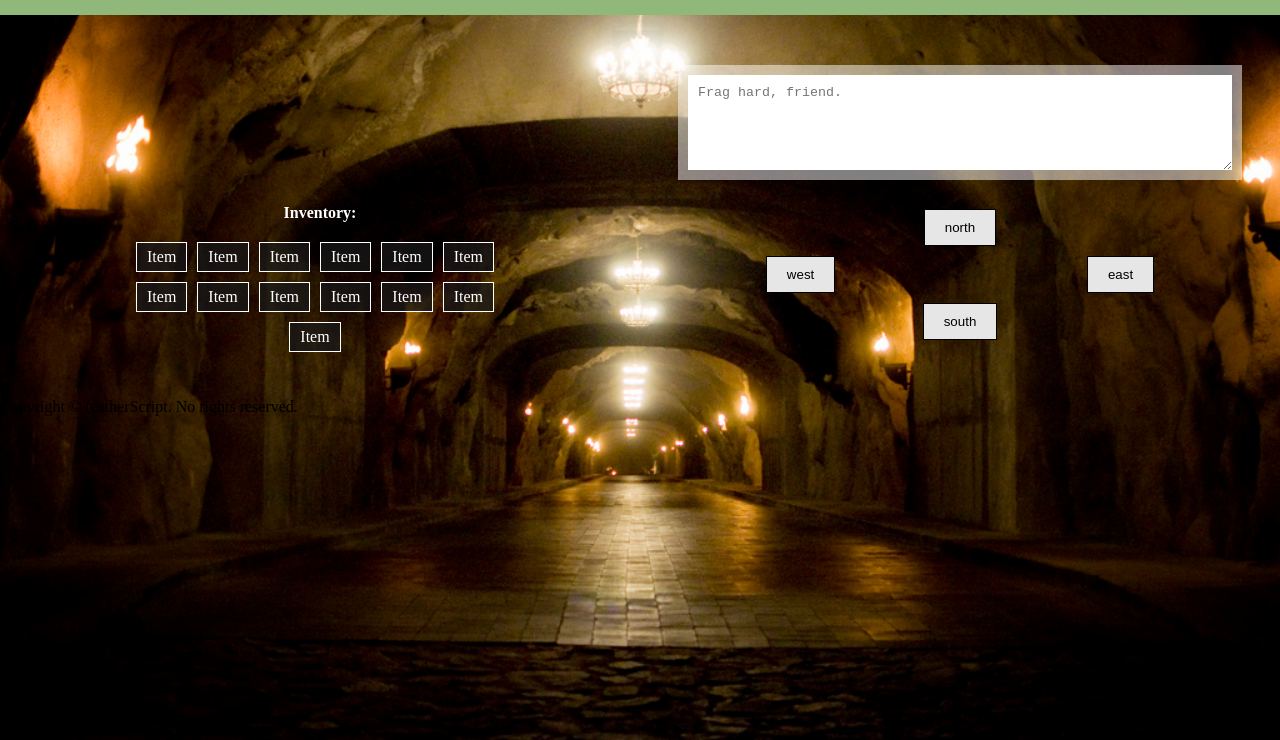
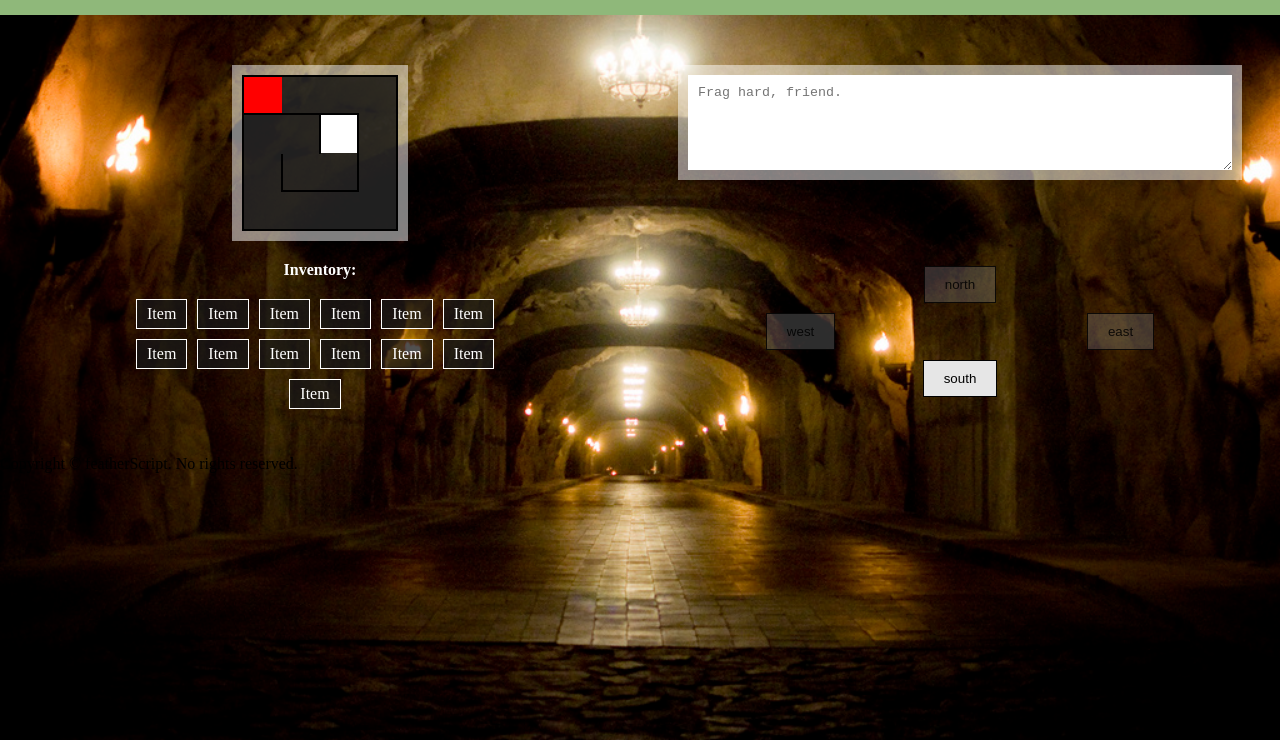
Before and after one commit to Geekwise-Javascript-1/hsgehrett, a plain HTML site: page arena/index.html in a window 1280 px wide. Shown: the part 60-800 px from the top of the page. Drawn offline with Linux system fonts and the light colour scheme.

Commit message:
early arena commit

```diff
--- a/arena/css/style.css
+++ b/arena/css/style.css
@@ -73,6 +73,9 @@ table td.active {
 }
 table td.visited {
     background-color: hsla(0, 0%, 0%, .5);
+}
+table td.exit {
+  background-color: red !important;
 }
 table td.bt {
     border-top-color: black;
--- a/arena/scripts/script.js
+++ b/arena/scripts/script.js
@@ -50,11 +50,34 @@ var n = document.getElementById("n");
 var e = document.getElementById("e");
 var s = document.getElementById("s");
 var w = document.getElementById("w");
+var tableHolder = document.getElementById('table');
+var maze, thisCell, exitCell, cells;
+
+function enableNorth(wall){
+  wall ? n.disabled = false : n.disabled = true;
+  console.log(wall);
+}
+function enableWest(wall){
+  wall ? w.disabled = false : w.disabled = true;
+  console.log(wall);
+}
+function enableSouth(wall){
+  wall ? s.disabled = false : s.disabled = true;
+  console.log(wall);
+}
+function enableEast(wall){
+  wall ? e.disabled = false : e.disabled = true;
+  console.log(wall);
+}
 
 n.addEventListener("click", function(evt){
   moveNorth(evt);
 });
 function moveNorth(evt){
+  statusCell(thisCell,'inactive');
+  thisCell = [thisCell[0]-1, thisCell[1]];
+  statusCell(thisCell, 'active');
+  chkWalls(cells);
   console.log(evt);
   console.log("Went North.");
 }
@@ -63,6 +86,10 @@ e.addEventListener("click", function(evt){
   moveEast(evt);
 });
 function moveEast(evt){
+  statusCell(thisCell,'inactive');
+  thisCell = [thisCell[0], thisCell[1]+1];
+  statusCell(thisCell, 'active');
+  chkWalls(cells);
   console.log(evt);
   console.log("Went East.");
 }
@@ -71,6 +98,10 @@ s.addEventListener("click", function(evt){
   moveSouth(evt);
 });
 function moveSouth(evt){
+  statusCell(thisCell,'inactive');
+  thisCell = [thisCell[0]+1, thisCell[1]];
+  statusCell(thisCell, 'active');
+  chkWalls(cells);
   console.log(evt);
   console.log("Went South.");
 }
@@ -79,16 +110,38 @@ w.addEventListener("click", function(evt){
   moveWest(evt);
 });
 function moveWest(evt){
+  statusCell(thisCell,'inactive');
+  thisCell = [thisCell[0], thisCell[1]-1];
+  statusCell(thisCell, 'active');
+  chkWalls(cells);
   console.log(evt);
   console.log("Went West.");
+}
+
+function statusCell(cell, status){
+  console.log(cell);
+  switch(status){
+    case "active":
+        maze.firstChild.childNodes[cell[0]].childNodes[cell[1]].classList.add('active');
+      break;
+    case "inactive":
+      maze.firstChild.childNodes[cell[0]].childNodes[cell[1]].classList.remove("active");
+      break;
+    case "exit":
+      maze.firstChild.childNodes[cell[0]].childNodes[cell[1]].classList.add("exit");
+      break;
+  }
+  return cell;
 }
 
 /*Grid*/
 
 var grid = function(x, y){
   var totalCells = x * y;
-  var cells = [];
-  var unvisited = [];
+  console.log(cells);
+ cells = [];
+ console.log(cells);
+   var unvisited = [];
 
     for(var i = 0; i < y; i++){
       cells[i] = [];
@@ -141,50 +194,122 @@ var grid = function(x, y){
         currentCell = path.pop();
       }
     }
-    return cells;
+    //return cells;s
+
+    gridStart(cells, path)
+
 }(4, 4);
 
 var table = document.getElementById('table');
-var newBtn = document.createElement('button');
 
-var form = document.createElement('form');
+function gridStart(cells, path){
+  gridBuilder(cells);
 
-var label1 = document.createElement('label');
-  label1.placeholder = 'Name';
-  label1.setAttribute('for', 'name');
-var input1 = document.createElement('input');
-  input1.id = 'name';
-  input1.type = 'text';
-  input1.placeholder = "Your Name Here";
+  thisCell = theCell(path[0]);
+  exitCell = leaveCell(path[path.length-1]);
+  chkWalls(cells);
+}
 
-var label2 = document.createElement('label');
-  label2.textContent = 'Your E-Mail'
-  label2.setAttribute('for', 'email')
-var input2 = document.createElement('input');
-  input2.id = 'email';
-  input2.type = 'email';
-  input2.placeholder = 'Your E-Mail Here';
+function gridBuilder(cells){
+  maze = document.createElement('table')
+  tableHolder.appendChild(maze);
+  //console.log(tableHolder);
+  for(var i = 0; i < cells.length; i++){
+    maze.insertRow(i);
+      for(var j = 0; j < cells[i].length; j++){
+        maze.firstChild.childNodes[i].insertCell(j);
+        thisCell = maze.firstChild.childNodes[i].childNodes[j];
+        for(var k = 0; k < 4; k++){
+          switch(k){
+            case 0:
+              cells[i][j][k] ?
+              thisCell.classList.remove('bt') :
+              thisCell.classList.add('bt')
+              break;
+            case 1:
+              cells[i][j][k] ?
+              thisCell.classList.remove('br') :
+              thisCell.classList.add('br')
+              break;
+            case 2:
+              cells[i][j][k] ?
+              thisCell.classList.remove('bb') :
+              thisCell.classList.add('bb')
+              break;
+            case 3:
+              cells[i][j][k] ?
+              thisCell.classList.remove('bl') :
+              thisCell.classList.add('bl')
+              break;
 
-var submit = document.createElement('input');
-  submit.id = 'submit';
-  submit.type = 'submit';
-  submit.value = 'Submit';
+        }
 
-var formI1 = document.getElementById('name');
+      }
+    }
+  }
+}
 
-var formI2 = document.getElementById('email');
+function theCell(cell){
+  maze.firstChild.childNodes[cell[0]].childNodes[cell[1]].classList.add('active');
+  return cell;
+}
 
-var formBtn = document.getElementById('submit');
+function leaveCell(cell){
+  maze.firstChild.childNodes[cell[0]].childNodes[cell[1]].classList.add('exit');
+  return cell;
+}
 
-formBtn.addEventListener('click', function(evt){
-  alert(formI1.value + ':' + formI2.value);
-});
+function chkWalls(cells){
+  // console.log(thisCell);
+  // console.log(cells);
+  var walls = cells[ thisCell[0] ][ thisCell[1] ];
+    for(var i = 0; i < 4; i++){
+      switch (i) {
+        case 0:
+          enableNorth(walls[i]);
+          break;
+        case 1:
+          enableEast(walls[i]);
+          break;
+        case 2:
+          enableSouth(walls[i]);
+          break;
+        case 3:
+          enableWest(walls[i]);
+          break;
 
-label1.appendChild(input1);
-label2.appendChild(input2);
-form.appendChild(label1);
-form.appendChild(label2);
-form.appendChild(submit);
-form.appendChild(form);
+      }
+    }
 
-table.appendChild(form);
+}
+
+var hero = {
+   name: 'Kaomi Yulai',
+   power: 100
+};
+
+var Enemy = function(name, power, pos){
+   this.name = name,
+   this.power = power
+   this.y = pos[0],
+   this.x = pos[1]
+};
+
+function randPower(min, max){
+  var power = Math.floor(Math.random() * 100) +1;
+  var range = Math.floor(Math.random() * (max - min)) + min;
+  return range;
+}
+
+function randCell(){
+ var y = Math.floor(Math.random() * cells.length);
+ var x = Math.floor(Math.random() * cells[0].length);
+ return [y, x];
+}
+
+var enemy1 = new Enemy('Scout', randPower(5, 10), randCell());
+var enemy2 = new Enemy('Soldier', randPower(10, 20), randCell());
+
+console.log(hero);
+console.log(enemy1);
+console.log(enemy2);
```
